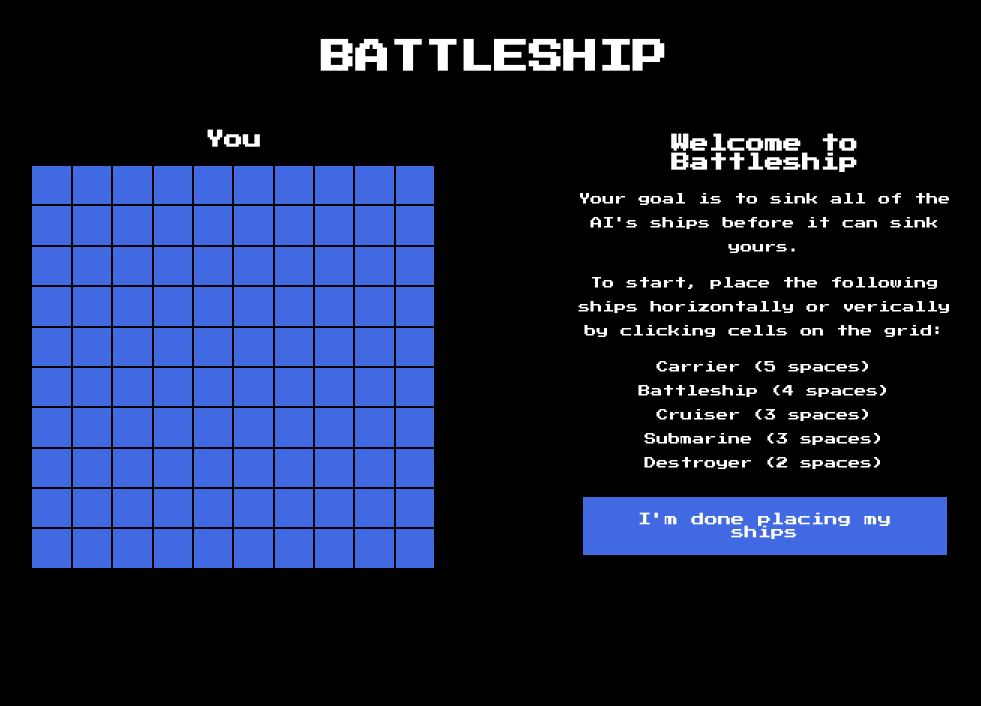
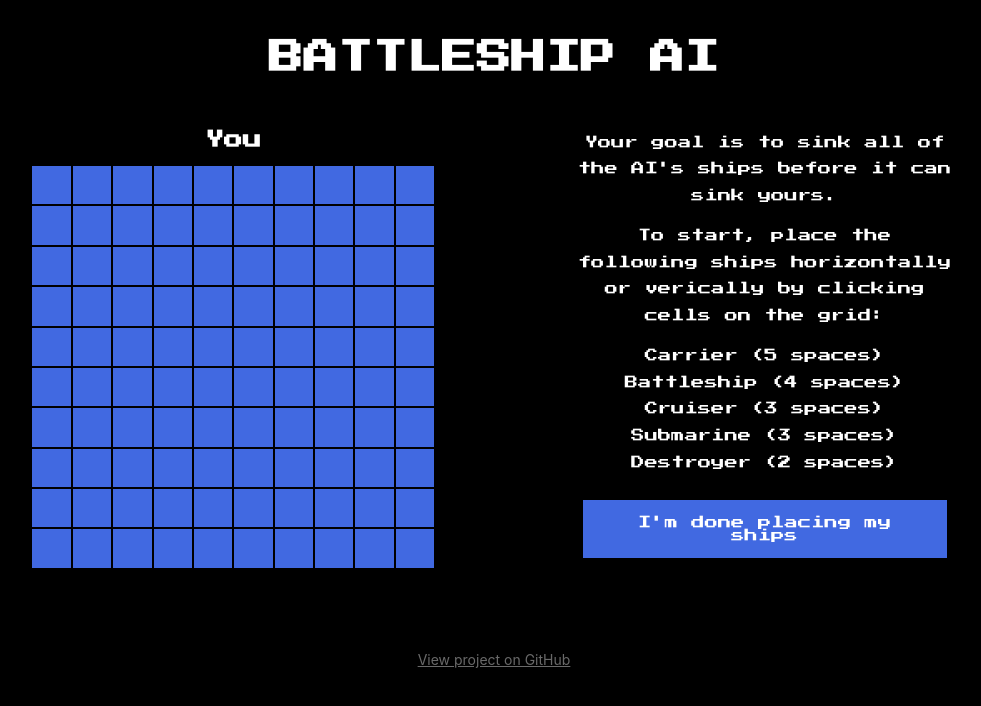
Before and after one commit to avdagama/battleship-ai-react-app, a React (Create React App) app: page / in a window 1280 px wide. Shown: the top 706 px of the page, without its empty margins (146-1127 px from the left). Built offline with nearby package versions, Linux system fonts and the light colour scheme.

Commit message:
gh pages config

```diff
--- a/src/App.css
+++ b/src/App.css
@@ -52,7 +52,7 @@ h2 {
 }
 
 p {
-  font-size: 9pt;
+  font-size: 10pt;
   font-family: 'Press Start 2P', cursive;
   color: white;
   line-height: 2;
--- a/src/App.js
+++ b/src/App.js
@@ -85,7 +85,7 @@ function App() {
       return
 
     //only continue if the user made a valid move
-    if (makeUserMove(x, y) == false)
+    if (makeUserMove(x, y) === false)
       return
 
     //check if the user won
@@ -214,7 +214,7 @@ function App() {
 
   return (
     <>
-      <h1 style={{margin: 40}}>BATTLESHIP</h1>
+      <h1 style={{margin: 40}}>BATTLESHIP AI</h1>
       {(didUserWin != null) &&
         <div className={'grow'} style={{margin: 60, textAlign: 'center'}}>
           <h2>{didUserWin ? 'You won!' : 'You lost!'}</h2>
@@ -228,7 +228,6 @@ function App() {
         </div>
         {isUserPlacingShips ?
         <div style={{textAlign: 'center', width: 30+'vw', margin: 'auto 0'}}>
-          <h2>Welcome to Battleship</h2>
           <p>Your goal is to sink all of the AI's ships before it can sink yours.</p>
           <p>To start, place the following ships horizontally or verically by clicking cells on the grid:</p>
           <p>
@@ -247,6 +246,9 @@ function App() {
         </div>
         }
       </div>
+      <div style={{margin: 80, textAlign: 'center'}}>
+        <a style={{fontSize: 14, color: 'dimgray'}} href={'https://github.com/avdagama/battleship-ai-react-app'}>View project on GitHub</a>
+      </div>
     </>
   );
 }
```
Also changed, not shown: package.json (+7 -1 lines), 1 other file (tests, documents, lock files or other folders).
